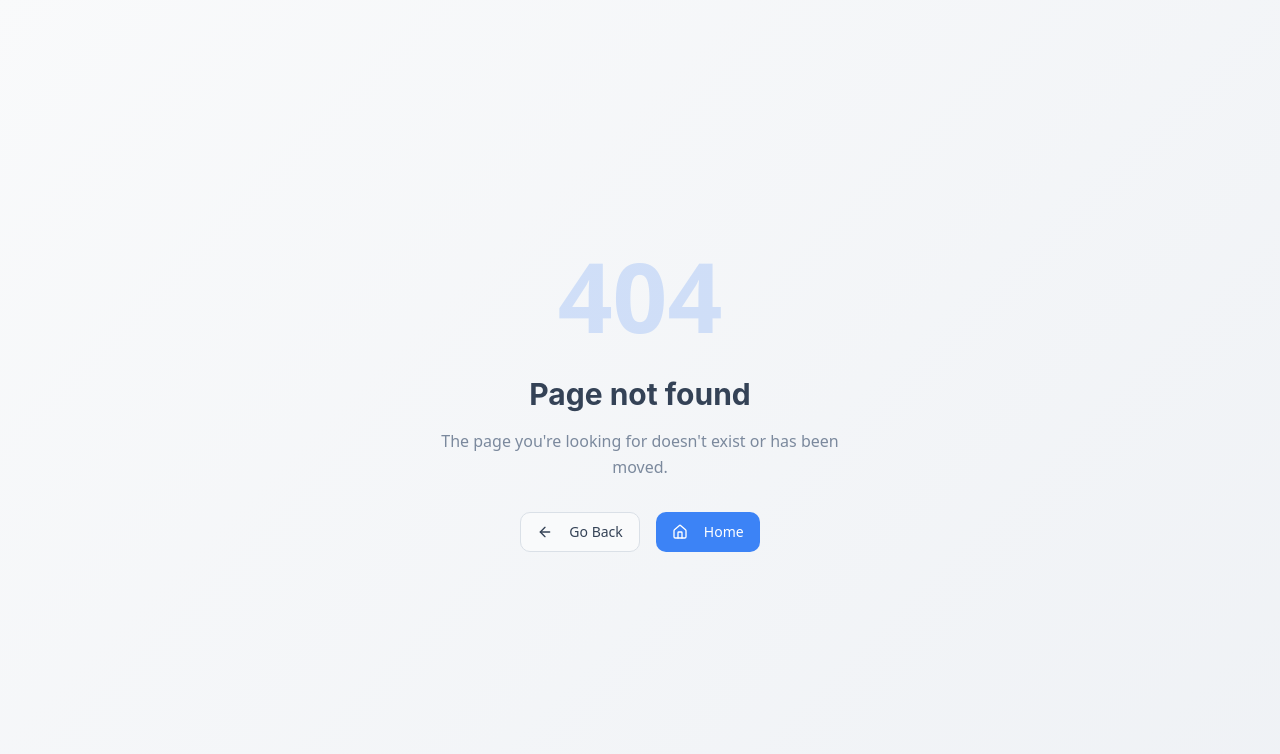
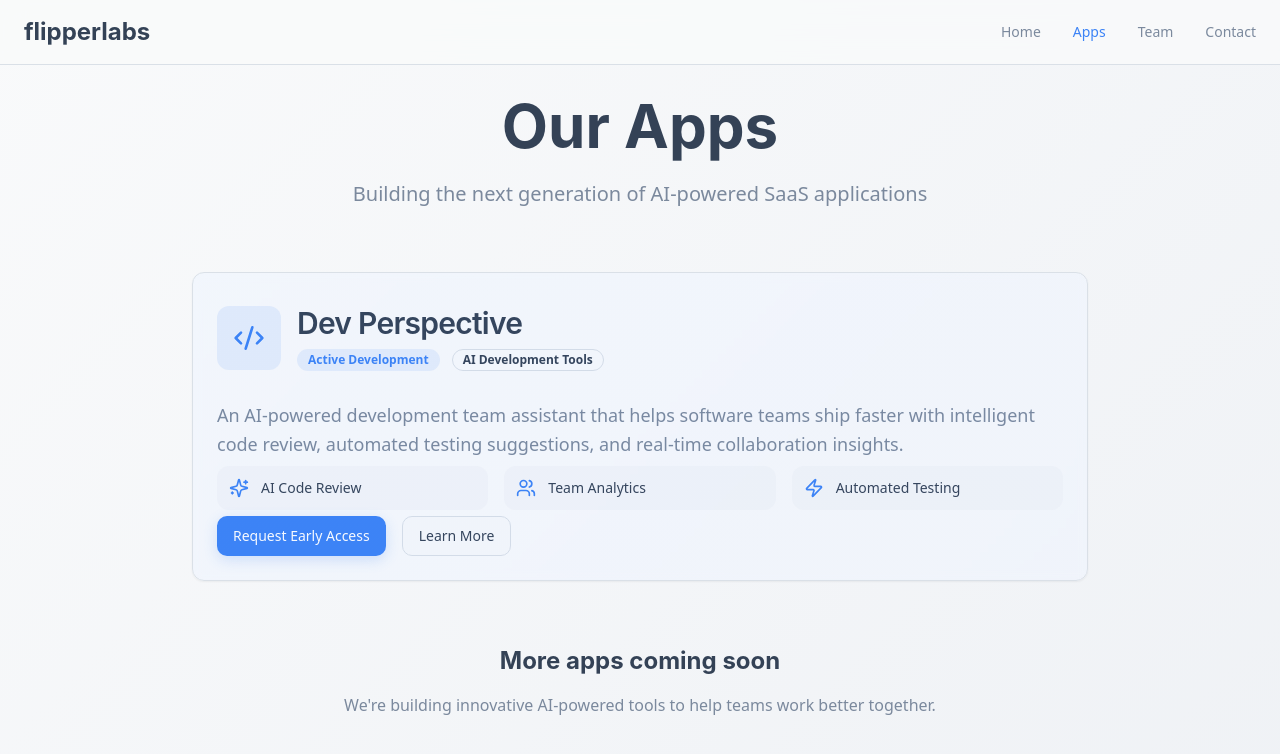
Before and after one commit to FlipperLabs/flipperlabs-landing-page, a React (Vite) app: page /apps in a window 1280 px wide. Before the commit this address had no page. Shown: the top 754 px of the page. Built offline with nearby package versions, Linux system fonts and the light colour scheme.

Commit message:
Refactor: Rename companies to apps

```diff
--- a/src/App.tsx
+++ b/src/App.tsx
@@ -4,7 +4,7 @@ import { TooltipProvider } from "@/components/ui/tooltip";
 import { QueryClient, QueryClientProvider } from "@tanstack/react-query";
 import { BrowserRouter, Routes, Route } from "react-router-dom";
 import Index from "./pages/Index";
-import Companies from "./pages/Companies";
+import Apps from "./pages/Apps";
 import Team from "./pages/Team";
 import Contact from "./pages/Contact";
 import NotFound from "./pages/NotFound";
@@ -19,7 +19,7 @@ const App = () => (
       <BrowserRouter>
         <Routes>
           <Route path="/" element={<Index />} />
-          <Route path="/companies" element={<Companies />} />
+          <Route path="/apps" element={<Apps />} />
           <Route path="/team" element={<Team />} />
           <Route path="/contact" element={<Contact />} />
           {/* ADD ALL CUSTOM ROUTES ABOVE THE CATCH-ALL "*" ROUTE */}
--- a/src/components/HeroSection.tsx
+++ b/src/components/HeroSection.tsx
@@ -1,5 +1,6 @@
 import { Button } from "@/components/ui/button";
 import { ArrowRight, Building2 } from "lucide-react";
+import { Link } from "react-router-dom";
 
 const HeroSection = () => {
   return (
@@ -31,18 +32,24 @@ const HeroSection = () => {
           <Button
             size="lg"
             className="bg-primary hover:bg-primary-hover text-primary-foreground shadow-primary transition-smooth group px-8 py-4 text-lg"
+            asChild
           >
-            Our Companies
-            <ArrowRight className="ml-2 w-5 h-5 group-hover:translate-x-1 transition-smooth" />
+            <Link to="/apps">
+              Our Apps
+              <ArrowRight className="ml-2 w-5 h-5 group-hover:translate-x-1 transition-smooth" />
+            </Link>
           </Button>
 
           <Button
             variant="outline"
             size="lg"
             className="border-border hover:bg-secondary hover:border-primary text-foreground transition-smooth px-8 py-4 text-lg"
+            asChild
           >
-            Connect With Us
-            <ArrowRight className="ml-2 w-5 h-5" />
+            <Link to="/contact">
+              Connect With Us
+              <ArrowRight className="ml-2 w-5 h-5" />
+            </Link>
           </Button>
         </div>
 
--- a/src/components/Navigation.tsx
+++ b/src/components/Navigation.tsx
@@ -7,7 +7,7 @@ const Navigation = () => {
 
   const navItems = [
     { name: "Home", href: "/" },
-    { name: "Companies", href: "/companies" },
+    { name: "Apps", href: "/apps" },
     { name: "Team", href: "/team" },
     { name: "Contact", href: "/contact" },
   ];
--- /dev/null
+++ b/src/pages/Apps.tsx
@@ -0,0 +1,102 @@
+import Navigation from "@/components/Navigation";
+import { Card, CardContent, CardDescription, CardHeader, CardTitle } from "@/components/ui/card";
+import { Badge } from "@/components/ui/badge";
+import { Code2, Sparkles, Users, Zap } from "lucide-react";
+import { Button } from "@/components/ui/button";
+
+const Apps = () => {
+  return (
+    <div className="min-h-screen bg-gradient-hero">
+      <Navigation />
+
+      <main className="pt-24 pb-16 px-6">
+        <div className="container mx-auto max-w-6xl">
+          {/* Header */}
+          <div className="text-center mb-16">
+            <h1 className="text-4xl md:text-6xl font-bold font-heading mb-6 text-foreground">
+              Our Apps
+            </h1>
+            <p className="text-xl text-muted-foreground max-w-2xl mx-auto">
+              Building the next generation of AI-powered SaaS applications
+            </p>
+          </div>
+
+          {/* Featured App */}
+          <div className="max-w-4xl mx-auto mb-16">
+            <Card className="bg-card/50 backdrop-blur-sm border-border hover:shadow-elegant transition-smooth group overflow-hidden">
+              <div className="relative">
+                {/* Gradient background for featured app */}
+                <div className="absolute inset-0 bg-gradient-primary opacity-5"></div>
+
+                <CardHeader className="pb-6 pt-8">
+                  <div className="flex items-start justify-between mb-6">
+                    <div className="flex items-center space-x-4">
+                      <div className="p-4 bg-primary/10 rounded-xl text-primary group-hover:bg-primary group-hover:text-primary-foreground transition-smooth">
+                        <Code2 className="w-8 h-8" />
+                      </div>
+                      <div>
+                        <CardTitle className="text-3xl font-heading mb-2">Dev Perspective</CardTitle>
+                        <div className="flex items-center space-x-3">
+                          <Badge variant="secondary" className="bg-primary/10 text-primary">
+                            Active Development
+                          </Badge>
+                          <Badge variant="outline" className="text-xs">
+                            AI Development Tools
+                          </Badge>
+                        </div>
+                      </div>
+                    </div>
+                  </div>
+
+                  <CardDescription className="text-lg text-muted-foreground leading-relaxed mb-6">
+                    An AI-powered development team assistant that helps software teams ship faster with intelligent code review,
+                    automated testing suggestions, and real-time collaboration insights.
+                  </CardDescription>
+
+                  {/* Feature highlights */}
+                  <div className="grid grid-cols-1 md:grid-cols-3 gap-4 mb-6">
+                    <div className="flex items-center space-x-3 p-3 bg-secondary/50 rounded-lg">
+                      <Sparkles className="w-5 h-5 text-primary" />
+                      <span className="text-sm font-medium">AI Code Review</span>
+                    </div>
+                    <div className="flex items-center space-x-3 p-3 bg-secondary/50 rounded-lg">
+                      <Users className="w-5 h-5 text-primary" />
+                      <span className="text-sm font-medium">Team Analytics</span>
+                    </div>
+                    <div className="flex items-center space-x-3 p-3 bg-secondary/50 rounded-lg">
+                      <Zap className="w-5 h-5 text-primary" />
+                      <span className="text-sm font-medium">Automated Testing</span>
+                    </div>
+                  </div>
+
+                  <div className="flex flex-col sm:flex-row items-start sm:items-center space-y-4 sm:space-y-0 sm:space-x-4">
+                    <Button
+                      className="bg-primary hover:bg-primary-hover text-primary-foreground shadow-primary transition-smooth"
+                    >
+                      Request Early Access
+                    </Button>
+                    <Button variant="outline">
+                      Learn More
+                    </Button>
+                  </div>
+                </CardHeader>
+              </div>
+            </Card>
+          </div>
+
+          {/* Bottom CTA */}
+          <div className="text-center">
+            <h2 className="text-2xl font-bold font-heading mb-4 text-foreground">
+              More apps coming soon
+            </h2>
+            <p className="text-muted-foreground mb-8">
+              We're building innovative AI-powered tools to help teams work better together.
+            </p>
+          </div>
+        </div>
+      </main>
+    </div>
+  );
+};
+
+export default Apps;
--- a/src/pages/Companies.tsx
+++ /dev/null
@@ -1,89 +0,0 @@
-import Navigation from "@/components/Navigation";
-import { Card, CardContent, CardDescription, CardHeader, CardTitle } from "@/components/ui/card";
-import { Badge } from "@/components/ui/badge";
-import { Building2, TrendingUp, Users } from "lucide-react";
-
-const Companies = () => {
-  const companies = [
-    {
-      name: "FlipperCRM",
-      description: "Next-generation customer relationship management for small businesses",
-      stage: "Active",
-      category: "B2B SaaS",
-      icon: <Building2 className="w-6 h-6" />,
-    },
-    {
-      name: "DataFlip",
-      description: "Simple analytics dashboard for content creators and influencers",
-      stage: "Active",
-      category: "Analytics",
-      icon: <TrendingUp className="w-6 h-6" />,
-    },
-    {
-      name: "TeamSync",
-      description: "Streamlined team collaboration tools for remote-first companies",
-      stage: "Development",
-      category: "Productivity",
-      icon: <Users className="w-6 h-6" />,
-    },
-  ];
-
-  return (
-    <div className="min-h-screen bg-gradient-hero">
-      <Navigation />
-
-      <main className="pt-24 pb-16 px-6">
-        <div className="container mx-auto max-w-6xl">
-          {/* Header */}
-          <div className="text-center mb-16">
-            <h1 className="text-4xl md:text-6xl font-bold font-heading mb-6 text-foreground">
-              Our Portfolio
-            </h1>
-            <p className="text-xl text-muted-foreground max-w-2xl mx-auto">
-              Building the next generation of consumer SaaS companies
-            </p>
-          </div>
-
-          {/* Companies Grid */}
-          <div className="grid grid-cols-1 md:grid-cols-2 lg:grid-cols-3 gap-8">
-            {companies.map((company, index) => (
-              <Card key={index} className="bg-card/50 backdrop-blur-sm border-border hover:shadow-elegant transition-smooth group">
-                <CardHeader className="pb-4">
-                  <div className="flex items-center justify-between mb-4">
-                    <div className="p-3 bg-primary/10 rounded-lg text-primary group-hover:bg-primary group-hover:text-primary-foreground transition-smooth">
-                      {company.icon}
-                    </div>
-                    <Badge variant="secondary" className="bg-secondary/80">
-                      {company.stage}
-                    </Badge>
-                  </div>
-                  <CardTitle className="text-xl font-heading">{company.name}</CardTitle>
-                  <Badge variant="outline" className="w-fit text-xs">
-                    {company.category}
-                  </Badge>
-                </CardHeader>
-                <CardContent>
-                  <CardDescription className="text-muted-foreground leading-relaxed">
-                    {company.description}
-                  </CardDescription>
-                </CardContent>
-              </Card>
-            ))}
-          </div>
-
-          {/* Bottom CTA */}
-          <div className="text-center mt-20">
-            <h2 className="text-2xl font-bold font-heading mb-4 text-foreground">
-              Have an idea?
-            </h2>
-            <p className="text-muted-foreground mb-8">
-              We're always looking for innovative SaaS concepts to build and scale.
-            </p>
-          </div>
-        </div>
-      </main>
-    </div>
-  );
-};
-
-export default Companies;
```
